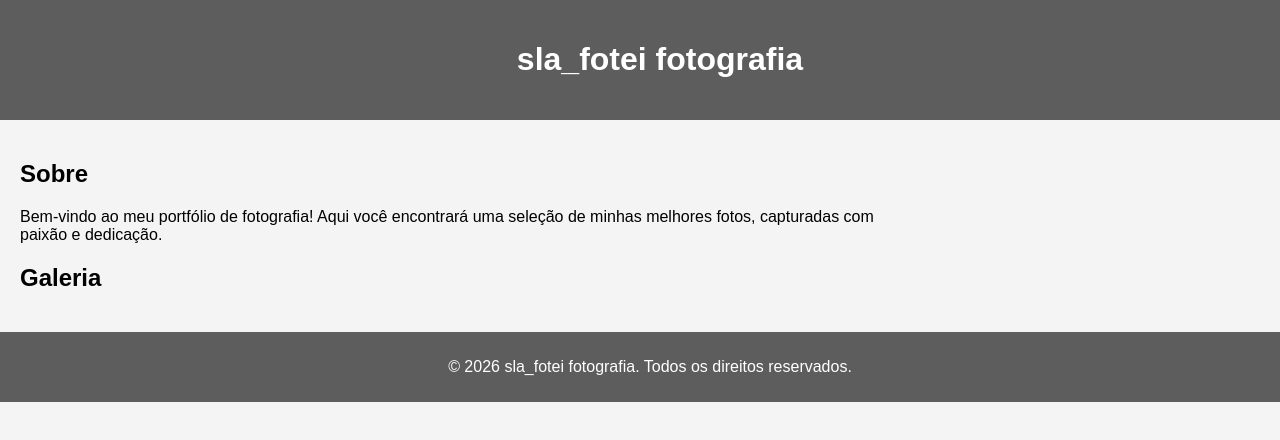
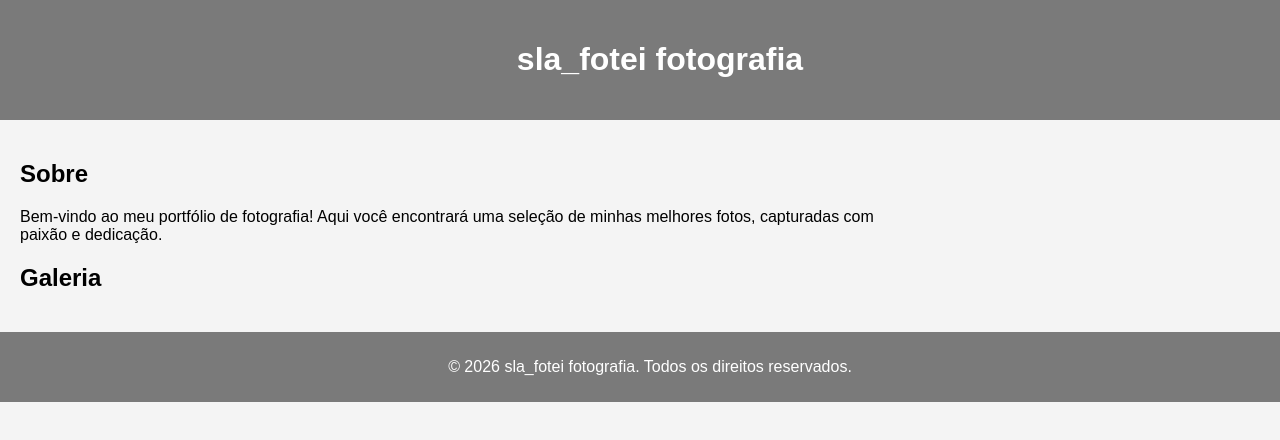
Before and after one commit to kevinsoarespaiva/Site-Fotografia, a plain HTML site: page index.html in a window 1280 px wide. Shown: the top 440 px of the page. Drawn offline with Linux system fonts and the light colour scheme.

Commit message:
Update style.css
Pequeno ajuste de cor

```diff
--- a/style.css
+++ b/style.css
@@ -7,7 +7,7 @@ body {
     height: 100%;
 }
 header {
-    background-color: #5d5d5d;
+    background-color: #7a7a7a;
     color: #ffffff;
     padding: 20px;
     text-align: center;
@@ -21,7 +21,8 @@ main {
 }
 footer {
     align-self: bottom;
-    background-color: #5d5d5d;
+    background-color: #7a7a7a;
+;
     color: #ffffff;
     padding: 10px;
     text-align: center;
```
